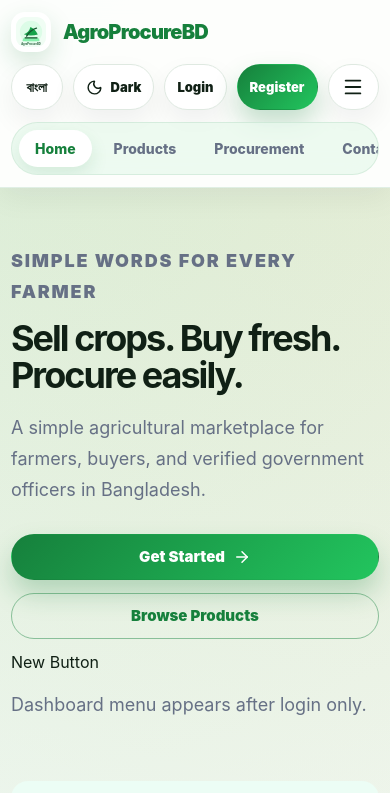
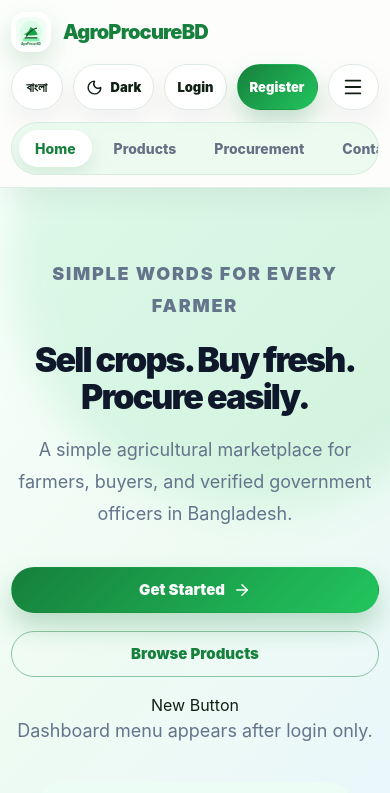
Before and after one commit to IA-MAHIM/AgroProcureBD, a React (Vite) app: page / in a window 390 px wide. Shown: the top 793 px of the page. Built offline with nearby package versions, Linux system fonts and the light colour scheme; no server answers.

Commit message:
Update styles.css

```diff
--- a/src/styles.css
+++ b/src/styles.css
@@ -1066,6 +1066,183 @@ tr:last-child td {
   .footer-grid {
     gap: 30px !important;
   }
+ /* ==========================
+   HERO SECTION
+========================== */
 
+.hero {
+    position: relative;
+    overflow: hidden;
+    padding: 90px 0 80px;
+    background: linear-gradient(
+        135deg,
+        #f8fffc 0%,
+        #eefbf3 45%,
+        #e8f5ff 100%
+    );
+}
+
+.dark .hero {
+    background: linear-gradient(
+        135deg,
+        #081b11,
+        #0d2818,
+        #123826
+    );
+}
+
+.hero::before{
+    content:"";
+    position:absolute;
+    width:500px;
+    height:500px;
+    background:#22c55e20;
+    border-radius:50%;
+    top:-180px;
+    right:-120px;
+    filter:blur(20px);
+}
+
+.hero::after{
+    content:"";
+    position:absolute;
+    width:350px;
+    height:350px;
+    background:#3b82f620;
+    border-radius:50%;
+    left:-120px;
+    bottom:-140px;
+    filter:blur(20px);
+}
+
+.hero-grid{
+    display:grid;
+    grid-template-columns:1.1fr .9fr;
+    gap:70px;
+    align-items:center;
+    position:relative;
+    z-index:2;
+}
+
+.hero-text h1{
+    font-size:58px;
+    font-weight:900;
+    line-height:1.1;
+    margin:18px 0;
+    color:#0f172a;
+}
+
+.dark .hero-text h1{
+    color:white;
+}
+
+.hero-text p{
+    font-size:20px;
+    line-height:1.8;
+    color:#64748b;
+    max-width:640px;
+}
+
+.dark .hero-text p{
+    color:#cbd5e1;
+}
+
+.hero-actions{
+    display:flex;
+    gap:18px;
+    flex-wrap:wrap;
+    margin-top:36px;
+}
+
+.hero-img{
+    width:100%;
+    max-width:560px;
+    margin:auto;
+    display:block;
+    border-radius:30px;
+    animation:floatImage 5s ease-in-out infinite;
+}
+
+@keyframes floatImage{
+
+0%{
+transform:translateY(0px);
+}
+
+50%{
+transform:translateY(-14px);
+}
+
+100%{
+transform:translateY(0px);
+}
 
 }
+
+.soft-note{
+    margin-top:30px;
+    font-size:16px;
+    color:#64748b;
+}
+
+.dark .soft-note{
+    color:#cbd5e1;
+}
+
+/* Buttons */
+
+.hero-actions a{
+    min-width:200px;
+    justify-content:center;
+}
+
+/* Mobile */
+
+@media(max-width:991px){
+
+.hero{
+padding:70px 0;
+}
+
+.hero-grid{
+grid-template-columns:1fr;
+text-align:center;
+gap:40px;
+}
+
+.hero-text h1{
+font-size:42px;
+}
+
+.hero-text p{
+margin:auto;
+font-size:18px;
+}
+
+.hero-actions{
+justify-content:center;
+}
+
+.hero-img{
+max-width:420px;
+}
+
+}
+
+@media(max-width:576px){
+
+.hero-text h1{
+font-size:34px;
+}
+
+.hero-actions a{
+width:100%;
+}
+
+.hero-img{
+max-width:320px;
+}
+
+}
+
+}
```
